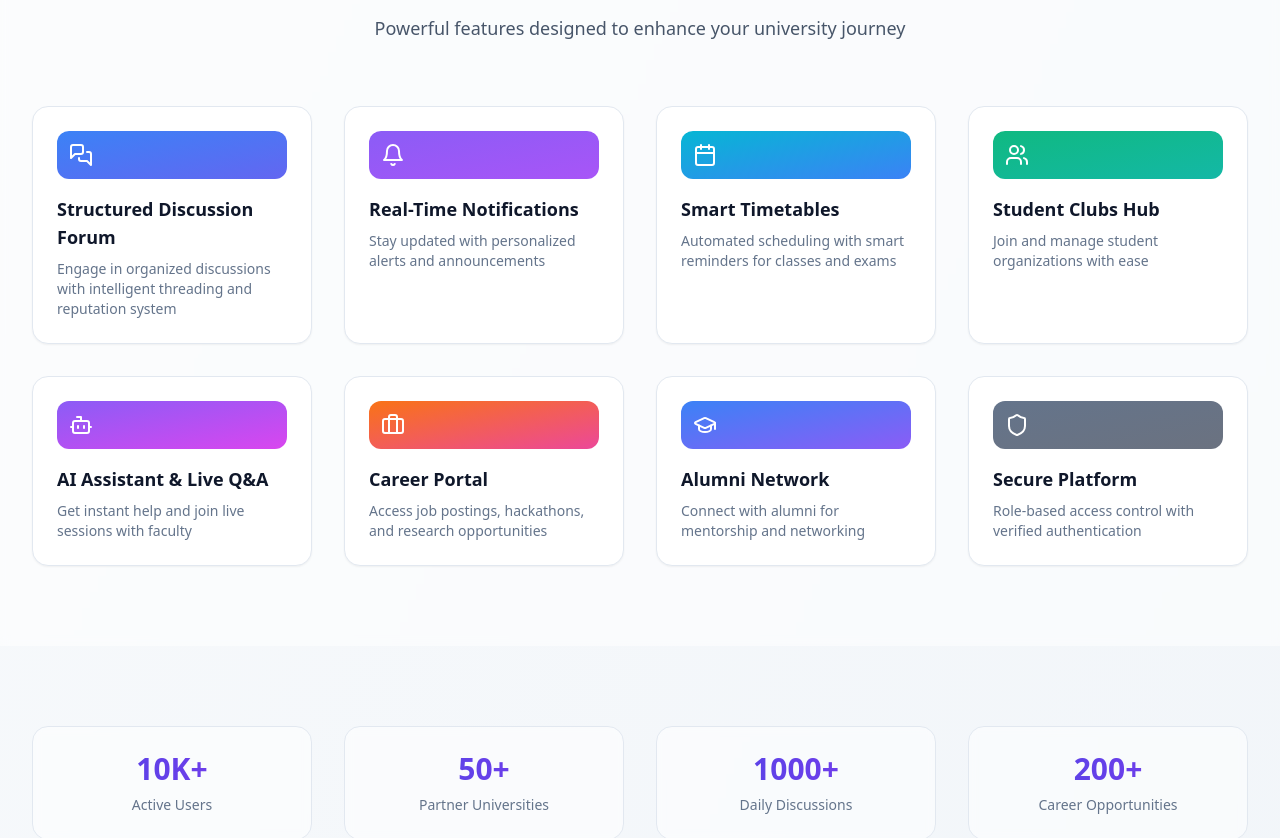
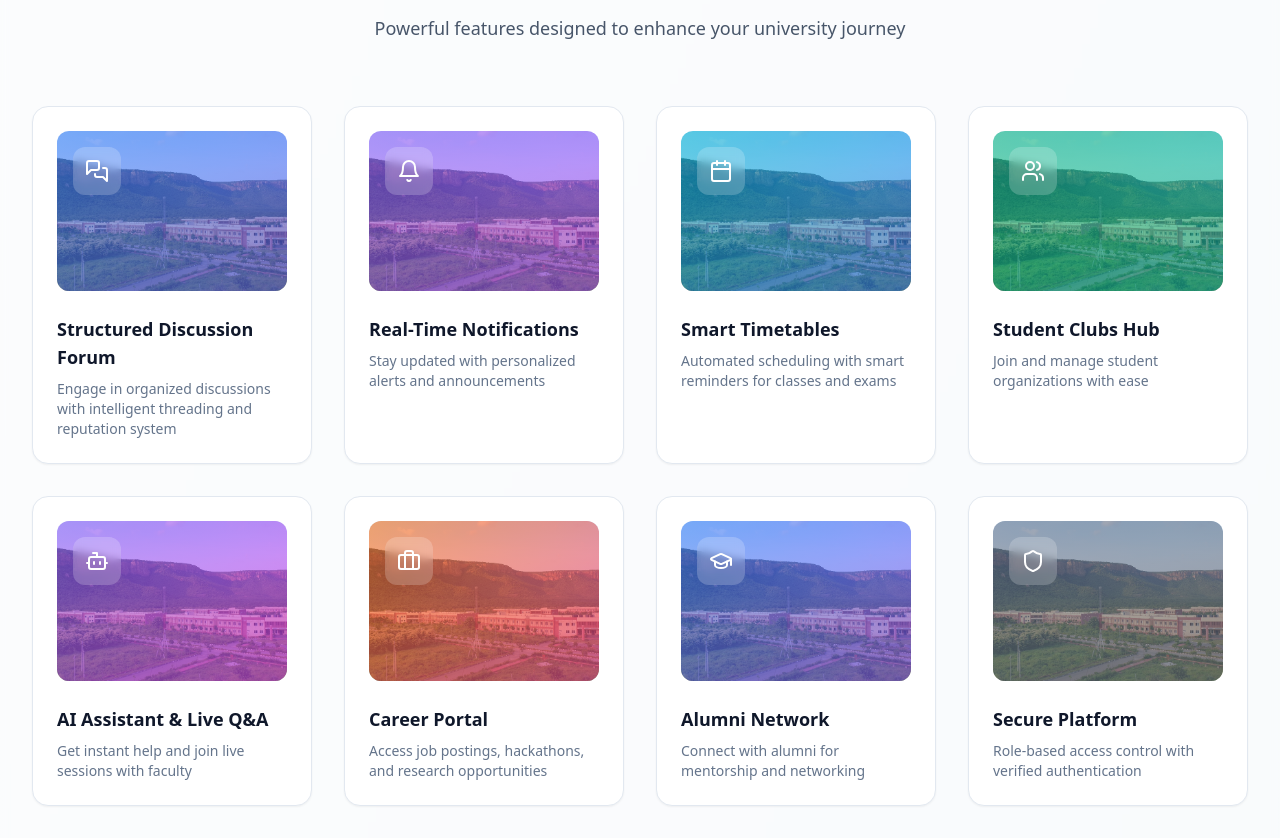
Before and after one commit to AKHIL-454/Campus-Connect-App, a React (Vite) app: page / in a window 1280 px wide. Shown: the part 922-1760 px from the top of the page. Built offline with nearby package versions, Linux system fonts and the light colour scheme.

Commit message:
Improve Landing Page
Blur banner image by 30% and add relevant images for features.

```diff
--- a/src/pages/Landing.tsx
+++ b/src/pages/Landing.tsx
@@ -12,8 +12,6 @@ import {
   GraduationCap,
   Shield,
   ArrowRight,
-  Star,
-  Globe,
 } from "lucide-react";
 
 const features = [
@@ -21,49 +19,57 @@ const features = [
     icon: MessagesSquare,
     title: "Structured Discussion Forum",
     description: "Engage in organized discussions with intelligent threading and reputation system",
-    gradient: "from-blue-500 to-indigo-500"
+    gradient: "from-blue-500 to-indigo-500",
+    preview: "/lovable-uploads/f04b1e56-688c-4131-b57a-54bbb5f6fee3.png"
   },
   {
     icon: Bell,
     title: "Real-Time Notifications",
     description: "Stay updated with personalized alerts and announcements",
-    gradient: "from-violet-500 to-purple-500"
+    gradient: "from-violet-500 to-purple-500",
+    preview: "/lovable-uploads/f04b1e56-688c-4131-b57a-54bbb5f6fee3.png"
   },
   {
     icon: Calendar,
     title: "Smart Timetables",
     description: "Automated scheduling with smart reminders for classes and exams",
-    gradient: "from-cyan-500 to-blue-500"
+    gradient: "from-cyan-500 to-blue-500",
+    preview: "/lovable-uploads/f04b1e56-688c-4131-b57a-54bbb5f6fee3.png"
   },
   {
     icon: Users,
     title: "Student Clubs Hub",
     description: "Join and manage student organizations with ease",
-    gradient: "from-emerald-500 to-teal-500"
+    gradient: "from-emerald-500 to-teal-500",
+    preview: "/lovable-uploads/f04b1e56-688c-4131-b57a-54bbb5f6fee3.png"
   },
   {
     icon: Bot,
     title: "AI Assistant & Live Q&A",
     description: "Get instant help and join live sessions with faculty",
-    gradient: "from-violet-500 to-fuchsia-500"
+    gradient: "from-violet-500 to-fuchsia-500",
+    preview: "/lovable-uploads/f04b1e56-688c-4131-b57a-54bbb5f6fee3.png"
   },
   {
     icon: Briefcase,
     title: "Career Portal",
     description: "Access job postings, hackathons, and research opportunities",
-    gradient: "from-orange-500 to-pink-500"
+    gradient: "from-orange-500 to-pink-500",
+    preview: "/lovable-uploads/f04b1e56-688c-4131-b57a-54bbb5f6fee3.png"
   },
   {
     icon: GraduationCap,
     title: "Alumni Network",
     description: "Connect with alumni for mentorship and networking",
-    gradient: "from-blue-500 to-violet-500"
+    gradient: "from-blue-500 to-violet-500",
+    preview: "/lovable-uploads/f04b1e56-688c-4131-b57a-54bbb5f6fee3.png"
   },
   {
     icon: Shield,
     title: "Secure Platform",
     description: "Role-based access control with verified authentication",
-    gradient: "from-slate-500 to-gray-500"
+    gradient: "from-slate-500 to-gray-500",
+    preview: "/lovable-uploads/f04b1e56-688c-4131-b57a-54bbb5f6fee3.png"
   }
 ];
 
@@ -103,7 +109,7 @@ const Landing = () => {
     const handleScroll = () => {
       if (bannerRef.current) {
         const scrolled = window.scrollY;
-        const rate = scrolled * 0.5; // Adjust this value to control parallax speed
+        const rate = scrolled * 0.5;
         bannerRef.current.style.transform = `translate3d(0, ${rate}px, 0)`;
       }
     };
@@ -118,7 +124,7 @@ const Landing = () => {
       <div className="relative h-screen w-full overflow-hidden">
         <div
           ref={bannerRef}
-          className="absolute inset-0 h-[120%] backdrop-blur-[8px] will-change-transform"
+          className="absolute inset-0 h-[120%] backdrop-blur-[30px] will-change-transform"
           style={{ transform: 'translate3d(0, 0, 0)' }}
         >
           <img
@@ -167,8 +173,16 @@ const Landing = () => {
                 key={index}
                 className="group p-6 rounded-2xl bg-white shadow-sm border border-slate-200 hover:shadow-lg hover:scale-105 transition-all duration-300"
               >
-                <div className={`p-3 rounded-xl bg-gradient-to-br ${feature.gradient} mb-4`}>
-                  <feature.icon className="w-6 h-6 text-white" />
+                <div className="relative w-full h-40 mb-6 rounded-xl overflow-hidden">
+                  <img
+                    src={feature.preview}
+                    alt={feature.title}
+                    className="w-full h-full object-cover"
+                  />
+                  <div className={`absolute inset-0 bg-gradient-to-br ${feature.gradient} opacity-60`}></div>
+                  <div className="absolute top-4 left-4 p-3 rounded-xl bg-white/20 backdrop-blur-sm">
+                    <feature.icon className="w-6 h-6 text-white" />
+                  </div>
                 </div>
                 <h3 className="text-lg font-semibold text-slate-900 mb-2">
                   {feature.title}
```
